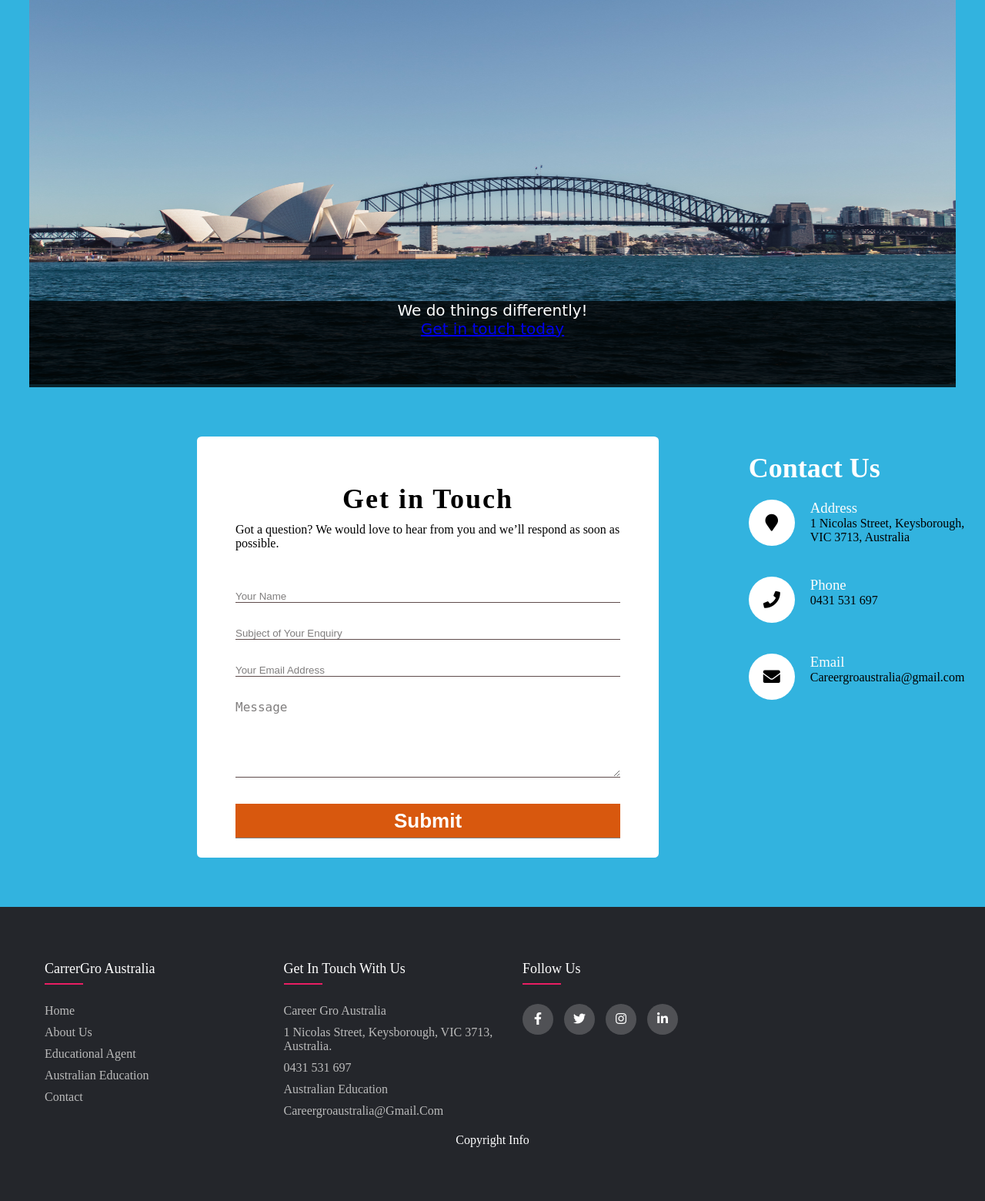
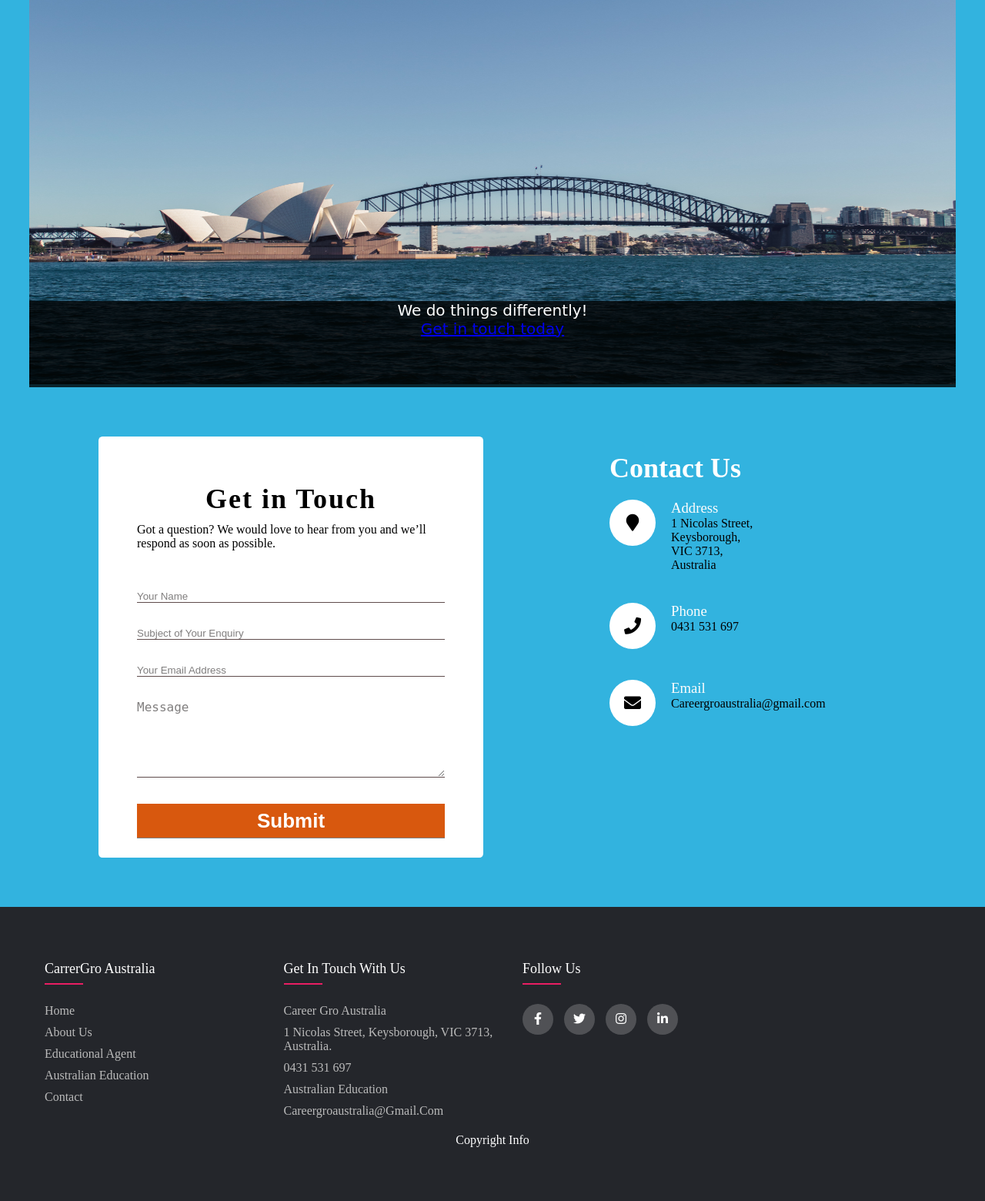
Before and after one commit to 30370657/project2, a PHP site: page /contact.php in a window 1280 px wide; the page is wider, and only the part inside the window is pictured. Shown: the part 179-1739 px from the top of that part at 77% size. Run offline with PHP 8.4, Linux system fonts and the light colour scheme.

Commit message:
Update style.css
form and details width reduced

```diff
--- a/style/css/style.css
+++ b/style/css/style.css
@@ -312,11 +312,11 @@ td {
 /*contact*/
 .contact {
   display: grid;
-  grid-template-columns: auto 600px;
+  grid-template-columns: auto 400px;
   grid-template-rows: 100%;
   grid-gap: 10%;
   max-width: auto;
-  margin: 5% 20% 5% 20%;
+  margin: 5% 10% 5% 10%;
 }
 
 /*header and contact form styles*/
@@ -324,7 +324,7 @@ td {
   background: #ffffff;
   background-size: max-content;
   border-radius: 1%;
-  width: 500px;
+  width: 400px;
   display: grid;
   justify-items: center;
   justify-content: center;
```
